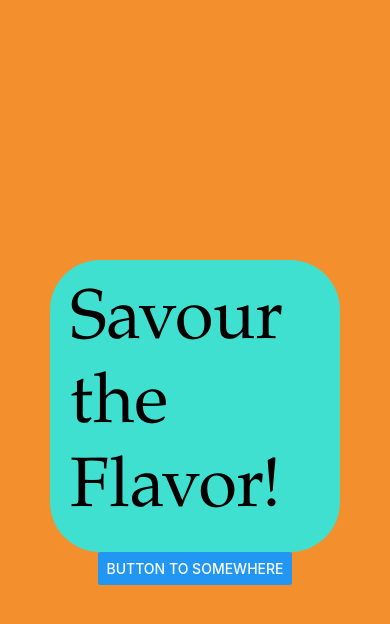
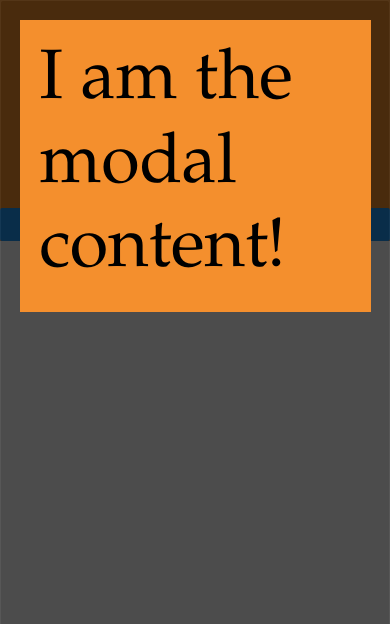
Before and after one commit to speckworks/Savour, a React Native app: screen / in a window 390 px wide. Shown: the top 624 px of the page. Built offline with nearby package versions, Linux system fonts and the light colour scheme.

Commit message:
put styles in src file

```diff
--- a/App.tsx
+++ b/App.tsx
@@ -1,41 +1,26 @@
 import React from 'react';
-import { StyleSheet, Text, View, Button, Alert } from 'react-native';
+import { Text, View, Button, Alert, TouchableOpacity } from 'react-native';
 import Modal from 'react-native-modal';
 import { createStackNavigator } from 'react-navigation-stack';
+import { styles } from './src/styles';
 
 
+export default function App() {
+  let onPress = () =>{
+    shiftDistanceY:2.0;
+    }
 
-export default function App({}) {
   return (
-    <View style={styles.container}>
+    <View style={{backgroundColor:"#F48F2D"}}>
       <Text style={styles.text}>Savour the Flavor!</Text>
-      <Button style={styles.button} title={"Button to Somewhere"} onPress={() => Alert.alert('Button pressed')}>  </Button>
-      <Modal>
-          <View style={{ flex: 1 }}>
+      <Button title={"Button to Somewhere"} onPress={() => Alert.alert('Button pressed')}>  </Button>
+      <TouchableOpacity onPress={onPress}>
+      <Modal isVisible={true} >
+          <View style={{ flex:1}}>
             <Text style={styles.text}>I am the modal content!</Text>
           </View>
         </Modal>
+        </TouchableOpacity>
     </View>
   );
 }
-
-const styles = StyleSheet.create({
-  container: {
-    flex:1,
-    alignItems: 'center',
-    justifyContent: 'center',
-    padding:"50px",
-    backgroundColor: '#F48F2D',
-  },
-  text: {
-    backgroundColor: 'turquoise',
-    fontFamily: 'Garamond',
-    fontSize: "70px",
-    borderRadius: 50,
-    padding: "20px"
-  },
-  button: {
-    backgroundColor:"#D33F2D",
-    borderRadius:20
-  }
-});
--- /dev/null
+++ b/src/styles.js
@@ -0,0 +1,30 @@
+import { StyleSheet } from 'react-native';
+
+const styles = StyleSheet.create({
+    container: {
+      flex:1,
+      alignItems: 'center',
+      justifyContent: 'center',
+      padding:"50px",
+      backgroundColor: '#F48F2D',
+    },
+    text: {
+      backgroundColor: '#F48F2D',
+      fontFamily: 'Garamond',
+      fontSize: 70,
+      padding: "20px"
+    },
+    button: {
+      backgroundColor:"#F48F2D",
+      borderRadius:50,
+    },
+    modal: {
+      fontFamily: 'Garamond',
+      backgroundColor:"#D33F2D",
+      fontSize: 70,
+      borderRadius: 50,
+      padding: "20px"
+    }
+  });
+
+  export { styles };
--- a/tsconfig.json
+++ b/tsconfig.json
@@ -7,6 +7,7 @@
     "noEmit": true,
     "skipLibCheck": true,
     "resolveJsonModule": true,
-    "strict": true
+    "strict": true,
+    "noImplicitAny": false
   }
 }
```
Also changed, not shown: screens/home.js (added).
